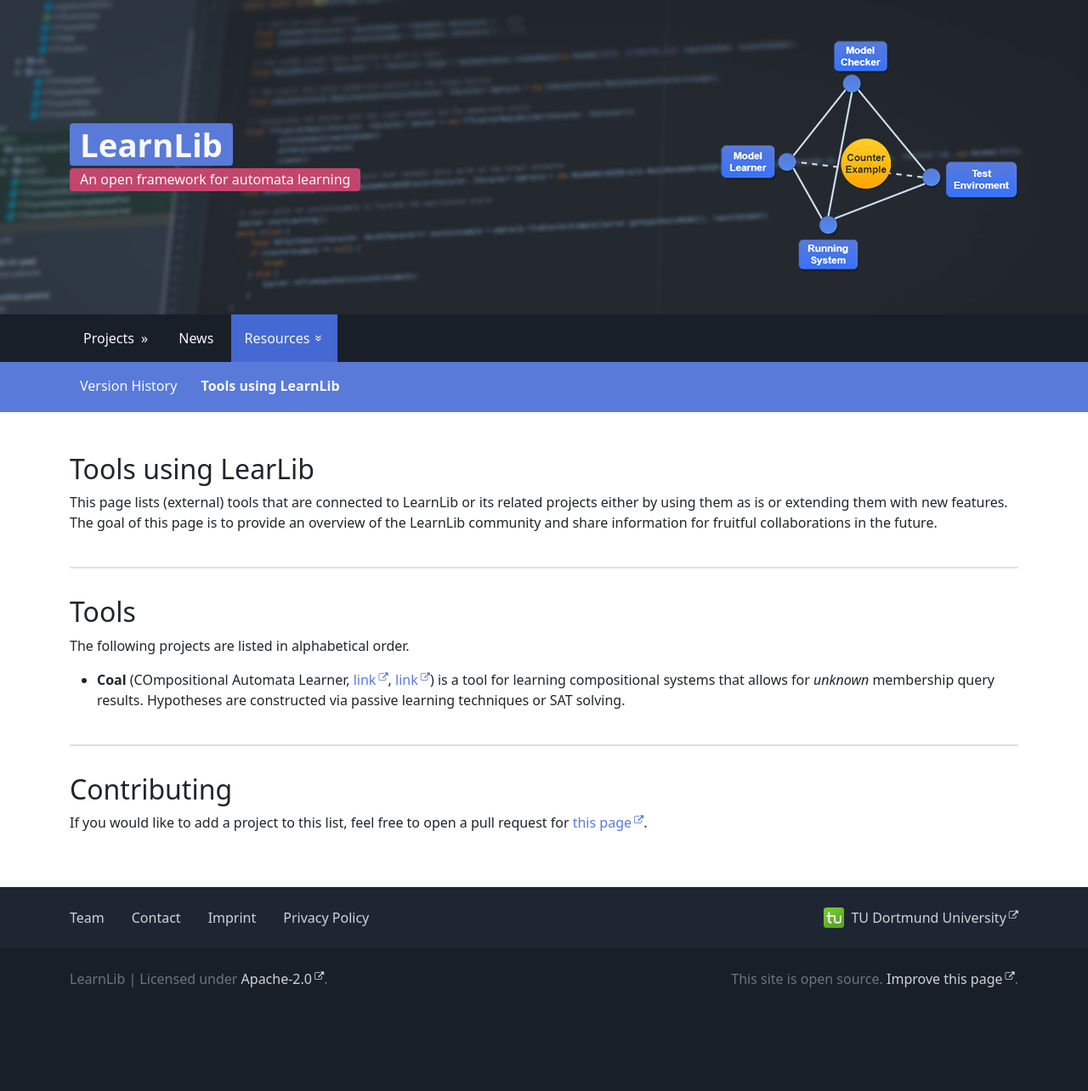
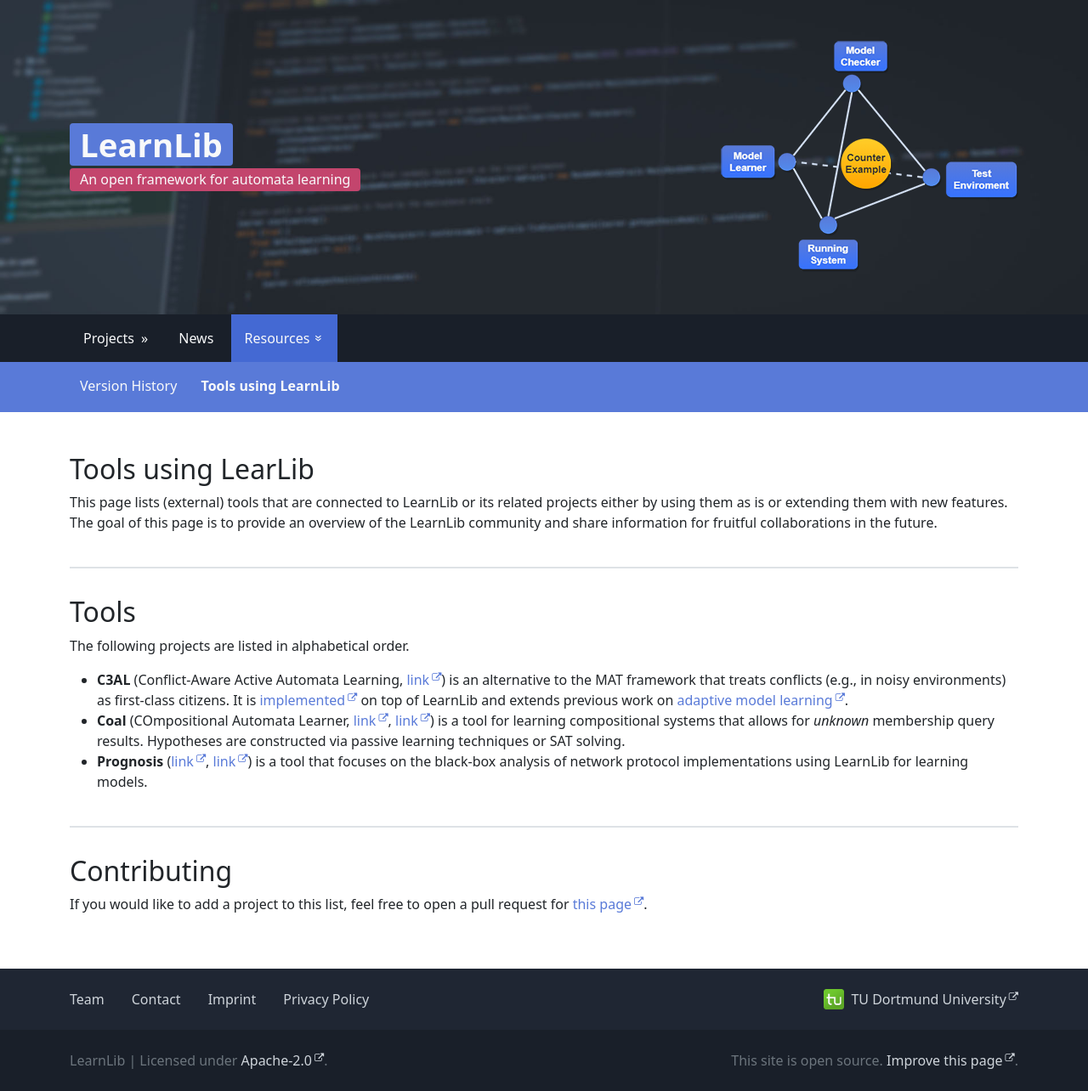
Before and after one commit to LearnLib/learnlib.github.io, a Jekyll site: the page built from pages/tools.md, in a window 1280 px wide. Shown: the whole page at 85% size. Built offline with Jekyll 4.4.1, drawn with Linux system fonts in a browser that asks for light colours; before the commit the page ends 1188 px from its top, so only the background shows below that.

Commit message:
add more tools

```diff
--- a/pages/tools.md
+++ b/pages/tools.md
@@ -13,7 +13,9 @@ The goal of this page is to provide an overview of the LearnLib community and sh
 
 The following projects are listed in alphabetical order.
 
+* **C3AL** (Conflict-Aware Active Automata Learning, [link](https://doi.org/10.4204/EPTCS.390.10)) is an alternative to the MAT framework that treats conflicts (e.g., in noisy environments) as first-class citizens. It is [implemented](https://github.com/UCL-PPLV/learnlib) on top of LearnLib and extends previous work on [adaptive model learning](https://doi.org/10.1007/978-3-031-15629-8_10).
 * **Coal** (COmpositional Automata Learner, [link](https://doi.org/10.1007/978-3-031-30826-0_3), [link](https://zenodo.org/records/7777664)) is a tool for learning compositional systems that allows for *unknown* membership query results. Hypotheses are constructed via passive learning techniques or SAT solving.
+* **Prognosis** ([link](https://doi.org/10.1145/3452296.3472938), [link](https://github.com/PrognosisTool)) is a tool that focuses on the black-box analysis of network protocol implementations using LearnLib for learning models.
 
 ## Contributing
 
```
